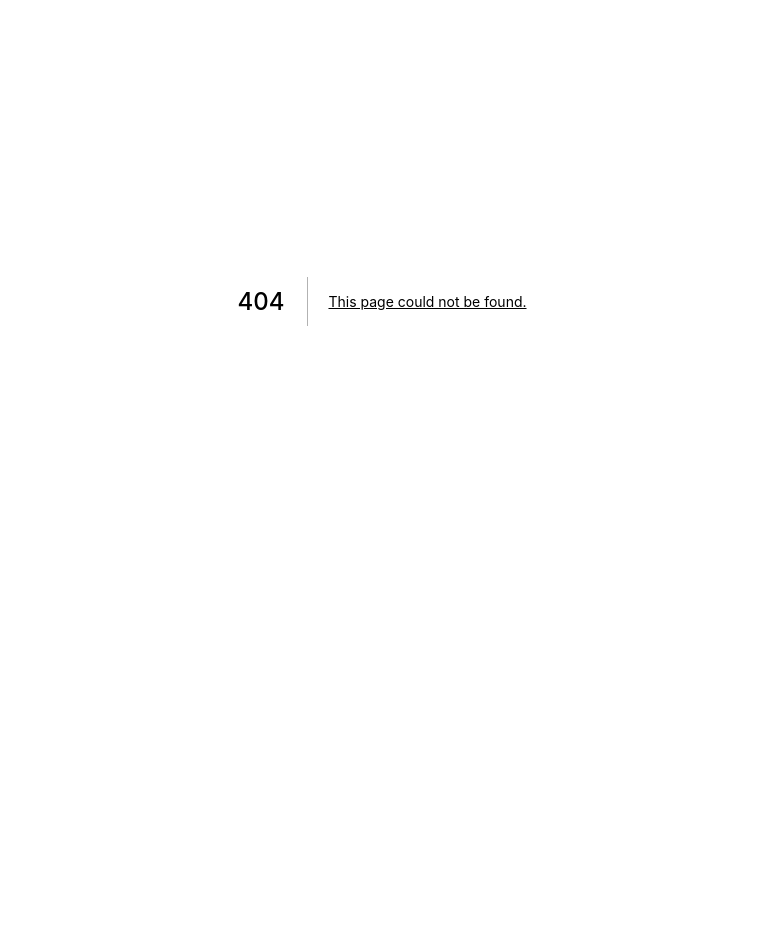
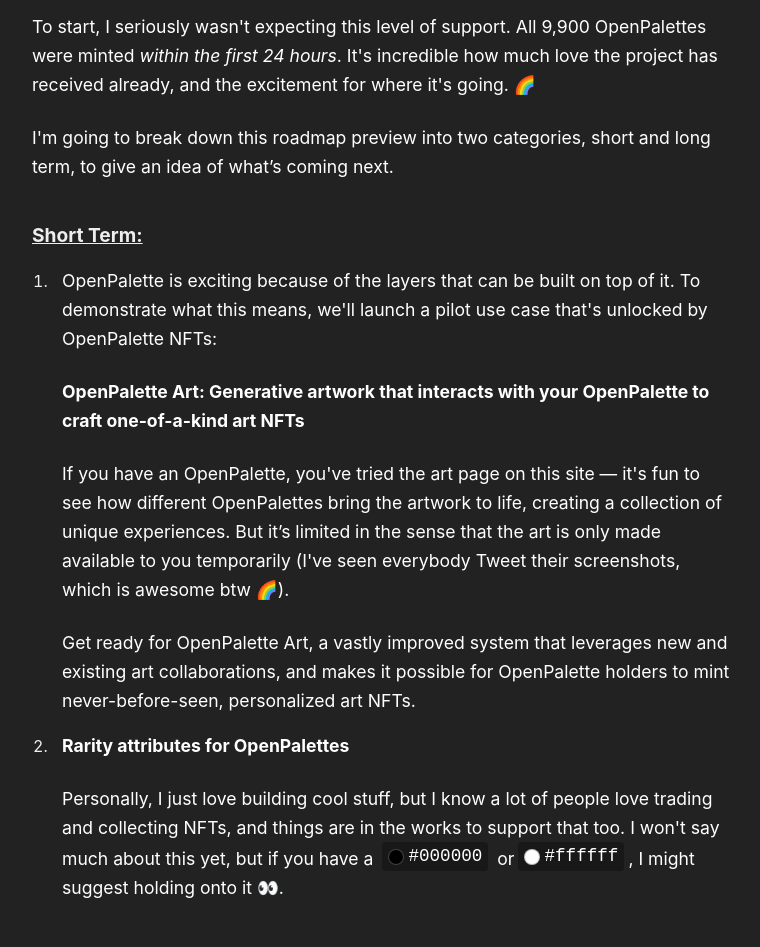
Before and after one commit to Johnrae/openpalette, a Next.js app: page /roadmap in a window 1280 px wide. Before the commit this address had no page. Shown: the part 180-1127 px from the top of the page, without its empty margins (258-1018 px from the left). Before the commit the page ends 881 px from the top, so only its background shows below. Built offline with nearby package versions, Linux system fonts and the light colour scheme.

Commit message:
Add roadmap

```diff
--- a/pages/_app.tsx
+++ b/pages/_app.tsx
@@ -29,6 +29,8 @@
       <header>
         <NavLink href="/">Mint</NavLink>
         <Spacer.Horizontal inline size={60} />
+        <NavLink href="/roadmap">Roadmap</NavLink>
+        <Spacer.Horizontal inline size={60} />
         <NavLink href="/about">About</NavLink>
         <Spacer.Horizontal inline size={60} />
         <NavLink href="/art">Art</NavLink>
--- a/pages/art.tsx
+++ b/pages/art.tsx
@@ -50,10 +50,6 @@
       await ethereum.enable();
 
       const provider = new ethers.providers.Web3Provider(ethereum);
-
-      const signer = provider.getSigner();
-
-      const address = await signer.getAddress();
 
       const contract = new ethers.Contract(contractAddress, abi, provider);
 
--- /dev/null
+++ b/pages/roadmap.tsx
@@ -0,0 +1,146 @@
+import Head from "next/head";
+import { Spacer } from "../components/Spacer";
+
+const PaletteToken = ({
+  color,
+  outline,
+}: {
+  color: string;
+  outline: string;
+}) => {
+  return (
+    <span
+      style={{
+        display: "inline-flex",
+        background: "rgba(0,0,0,0.3)",
+        borderRadius: "4px",
+        padding: "0px 6px",
+        margin: "0 4px",
+        fontFamily: "monospace",
+        alignItems: "center",
+      }}
+    >
+      <span
+        style={{
+          display: "inline-block",
+          width: "16px",
+          height: "16px",
+          borderRadius: "8px",
+          backgroundColor: color,
+          border: `1px solid ${outline}`,
+        }}
+      />
+      <Spacer.Horizontal inline size={4} />
+      {color}
+    </span>
+  );
+};
+
+export default function Roadmap() {
+  return (
+    <div className="container">
+      <Head>
+        <title>Roadmap Preview</title>
+        <meta name="description" content="Roadmap Preview" />
+        <link rel="icon" href="/favicon.ico" />
+      </Head>
+      <div
+        className="no-justify"
+        style={{
+          marginBottom: "2rem",
+          maxWidth: "700px",
+        }}
+      >
+        <h1>Roadmap Preview</h1>
+        <p>
+          To start, I seriously wasn't expecting this level of support. All
+          9,900 OpenPalettes were minted{" "}
+          <em style={{ opacity: 1 }}>within the first 24 hours</em>. It's
+          incredible how much love the project has received already, and the
+          excitement for where it's going. 🌈
+        </p>
+        <p>
+          I'm going to break down this roadmap preview into two categories,
+          short and long term, to give an idea of what’s coming next.
+        </p>
+        <h2>Short Term:</h2>
+        <ol>
+          <li>
+            <p>
+              OpenPalette is exciting because of the layers that can be built on
+              top of it. To demonstrate what this means, we'll launch a pilot
+              use case that's unlocked by OpenPalette NFTs:
+            </p>
+            <p>
+              <strong>
+                OpenPalette Art: Generative artwork that interacts with your
+                OpenPalette to craft one-of-a-kind art NFTs
+              </strong>
+            </p>
+            <p>
+              If you have an OpenPalette, you've tried the art page on this site
+              — it's fun to see how different OpenPalettes bring the artwork to
+              life, creating a collection of unique experiences. But it’s
+              limited in the sense that the art is only made available to you
+              temporarily (I've seen everybody Tweet their screenshots, which is
+              awesome btw 🌈).
+            </p>
+            <p>
+              Get ready for OpenPalette Art, a vastly improved system that
+              leverages new and existing art collaborations, and makes it
+              possible for OpenPalette holders to mint never-before-seen,
+              personalized art NFTs.
+            </p>
+          </li>
+          <li>
+            <p>
+              <strong>Rarity attributes for OpenPalettes</strong>
+            </p>
+            <p>
+              Personally, I just love building cool stuff, but I know a lot of
+              people love trading and collecting NFTs, and things are in the
+              works to support that too. I won't say much about this yet, but if
+              you have a{" "}
+              <PaletteToken color="#000000" outline="rgba(255,255,255,0.25)" />{" "}
+              or
+              <PaletteToken color="#ffffff" outline="rgba(0,0,0,0.25)" />, I
+              might suggest holding onto it 👀.
+            </p>
+          </li>
+        </ol>
+        <h2>Longer term</h2>
+        <p>
+          OpenPalette is designed for collaboration — with NFT creators and
+          artists, developers and the wider Web3 ecosystem.
+        </p>
+        <p>
+          Initially I built OpenPalette myself, but the real value will be
+          unlocked by the ecosystem that OpenPalette enables. I think we can
+          look forward to multiple integrations and collaborations before even a
+          fraction of its full potential is demonstrated.
+        </p>
+        <p>
+          We're currently exploring different avenues for OpenPalette and the
+          community behind it. Our goal is to discover ways in which we can
+          continuously improve the project, while also unlocking benefits and
+          value for those who own a piece of this creative project along the
+          way.
+        </p>
+        <p>
+          I love hearing from everyone who has ideas, feedback, or is just
+          excited about OpenPalette. Though I'm kind of swamped with messages
+          right now, I try to check my Twitter and the new Discord whenever I
+          can. Please reach out about collaborations!
+        </p>
+        <hr />
+        <p>
+          If you're following me on Twitter (@dvnabbott or @open_pal), you'll
+          know this is my first foray into smart contracts, so I'm seeing this
+          world with fresh eyes and figuring some things out as I go. I've
+          really enjoyed being a part of the community so far, and I can't wait
+          to see what we can build together!
+        </p>
+      </div>
+    </div>
+  );
+}
--- a/styles/globals.css
+++ b/styles/globals.css
@@ -93,7 +93,7 @@
   margin-top: 1rem;
   font-size: 1.1rem;
   color: white;
-  line-height: 1.45;
+  line-height: 1.65;
   text-align: justify;
 }
 
@@ -181,6 +181,11 @@
   .container {
     margin: 2rem 20px 5rem 20px;
   }
+
+  header {
+    justify-content: start;
+    padding: 0 20px;
+  }
 }
 
 select {
@@ -201,3 +206,19 @@
   color: white;
   font-size: 1.1rem;
 }
+
+li {
+  padding-left: 10px;
+}
+
+li::marker {
+  font-size: 1rem;
+}
+
+ol {
+  margin-left: 20px;
+}
+
+.no-justify p {
+  text-align: left;
+}
```
